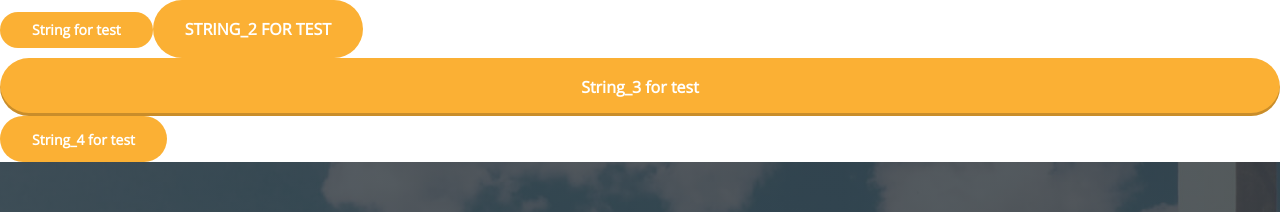
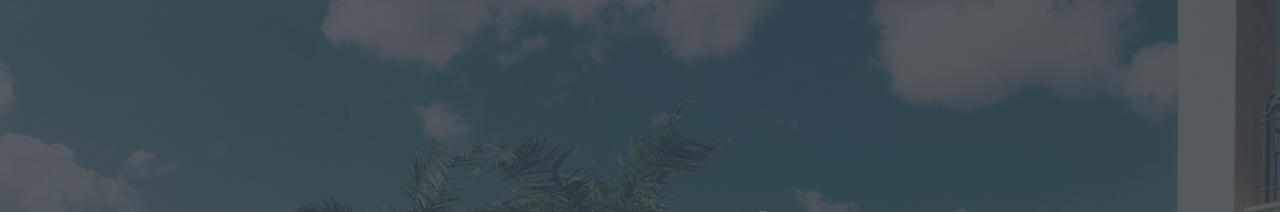
Before and after one commit to annadruzhinina/megapack, a React (Create React App) app: page / in a window 1280 px wide. Shown: the top 212 px of the page. Built offline with nearby package versions, Linux system fonts and the light colour scheme.

Commit message:
#7 Hero component

```diff
--- a/src/components/App.js
+++ b/src/components/App.js
@@ -5,13 +5,13 @@ import Hero from "./Hero";
 
 function App() {
   return (
-    <div>
-      <Button text={'String for test'}/>
+    <React.Fragment>
+      {/*<Button text={'String for test'}/>
       <Button text={'String_2 for test'} btnStyle={'lg'}/>
       <Button text={'String_3 for test'} btnStyle={'shadow'}/>
-      <Button text={'String_4 for test'} btnStyle={'md'}/>
+      <Button text={'String_4 for test'} btnStyle={'md'}/>*/}
       <Hero/>
-    </div>
+    </React.Fragment>
   );
 }
 
--- a/src/styles/components/hero.scss
+++ b/src/styles/components/hero.scss
@@ -11,10 +11,15 @@ $icon-size: 80px;
   background-position: center;
   color: $color-white;
   text-align: center;
-  height: 100vh;
-  display: flex;
-  justify-content: center;
-  align-items: center;
+  padding: $space-base-double 0;
+
+  // For desktop.
+  @media (min-width: $screen-md) {
+    height: 100vh;
+    display: flex;
+    justify-content: center;
+    align-items: center;
+  }
 
   &__container {
     @include container;
```
